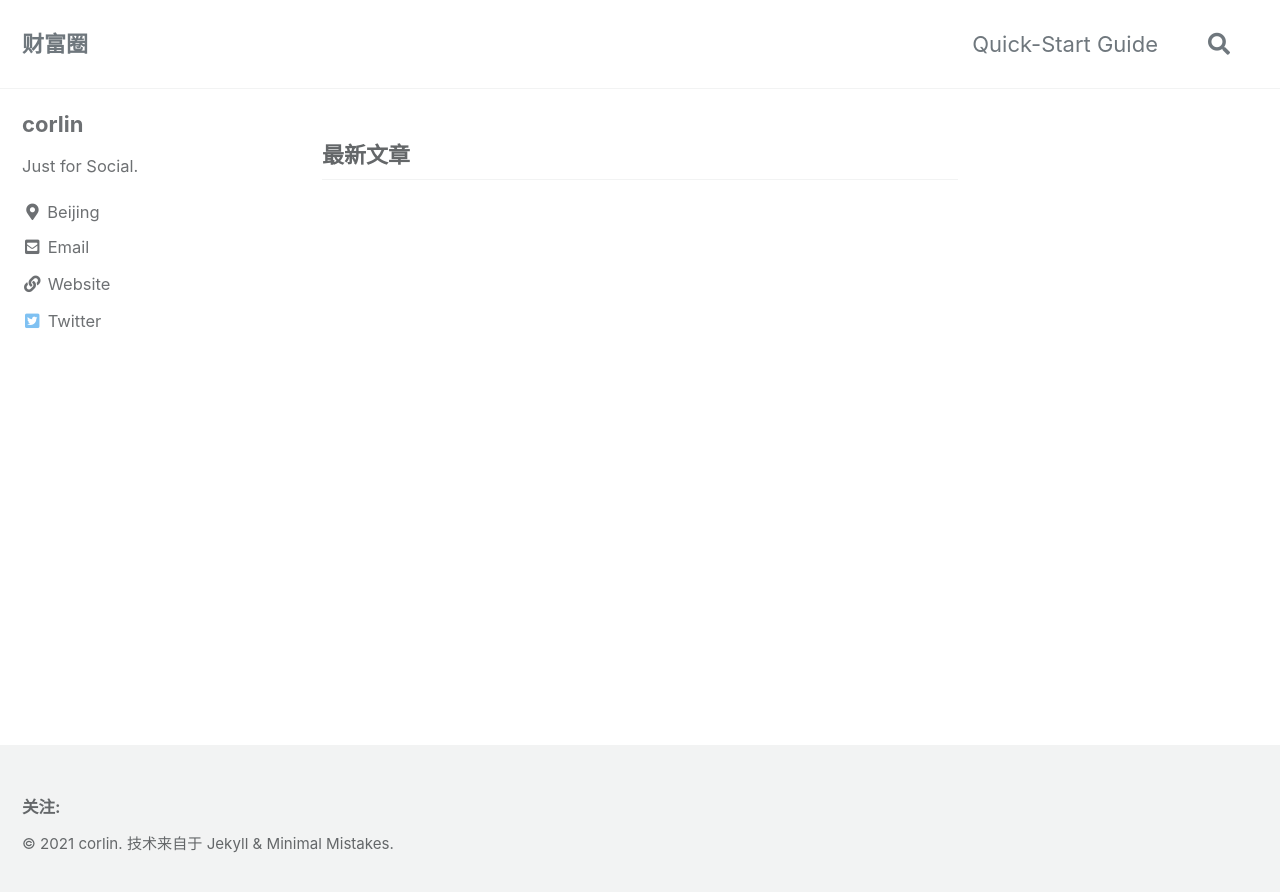
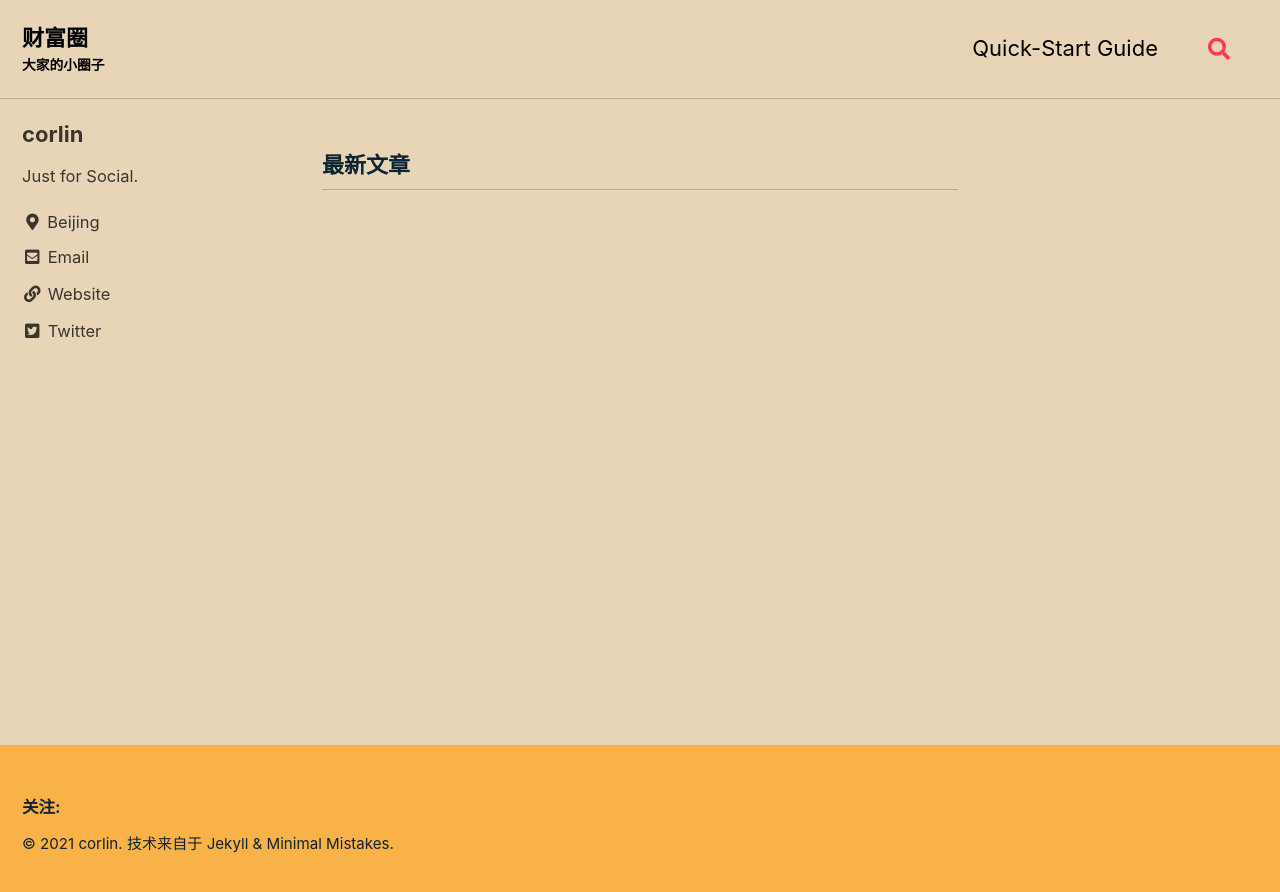
Before and after one commit to corlin/caifu, a Jekyll site: the page built from index.html, in a window 1280 px wide. Shown: the top 892 px of the page. Built offline with Jekyll 4.4.1, drawn with Linux system fonts in a browser that asks for light colours; cached includes are drawn as plain includes; the list of posts is cut into pages by our own code.

Commit message:
更新
更新

```diff
--- a/_config.yml
+++ b/_config.yml
@@ -12,22 +12,22 @@
 
 # theme                  : "minimal-mistakes-jekyll"
 # remote_theme           : "mmistakes/minimal-mistakes"
-minimal_mistakes_skin    : "default" # "air", "aqua", "contrast", "dark", "dirt", "neon", "mint", "plum", "sunrise"
+minimal_mistakes_skin    : "sunrise" # "air", "aqua", "contrast", "dark", "dirt", "neon", "mint", "plum", "sunrise"
 
 # Site Settings
 locale                   : "zh-CN"
 title                    : "财富圈"
 title_separator          : "-"
-subtitle                 : # site tagline that appears below site title in masthead
+subtitle                 : "大家的小圈子"# site tagline that appears below site title in masthead
 name                     : "corlin"
 description              : "你我的小圈子."
-url                      : # the base hostname & protocol for your site e.g. "https://mmistakes.github.io"
+url                      : "https://www.caifu.social"# the base hostname & protocol for your site e.g. "https://mmistakes.github.io"
 baseurl                  : # the subpath of your site, e.g. "/blog"
 repository               : # GitHub username/repo-name e.g. "mmistakes/minimal-mistakes"
 teaser                   : # path of fallback teaser image, e.g. "/assets/images/500x300.png"
 logo                     : # path of logo image to display in the masthead, e.g. "/assets/images/88x88.png"
 masthead_title           : # overrides the website title displayed in the masthead, use " " for no title
-# breadcrumbs            : false # true, false (default)
+breadcrumbs              : true  # true, false (default)
 words_per_minute         : 200
 comments:
   provider               : flase # false (default), "disqus", "discourse", "facebook", "staticman", "staticman_v2", "utterances", "giscus", "custom"
@@ -89,7 +89,7 @@ og_image                 : # Open Graph/Twitter default site image
 # - https://developers.google.com/structured-data/customize/social-profiles
 social:
   type                   : Organization # Person or Organization (defaults to Person)
-  name                   : # If the user or organization name differs from the site's name
+  name                   : Caifu.Social # If the user or organization name differs from the site's name
   links: # An array of links to social media profiles
 
 # Analytics
```
